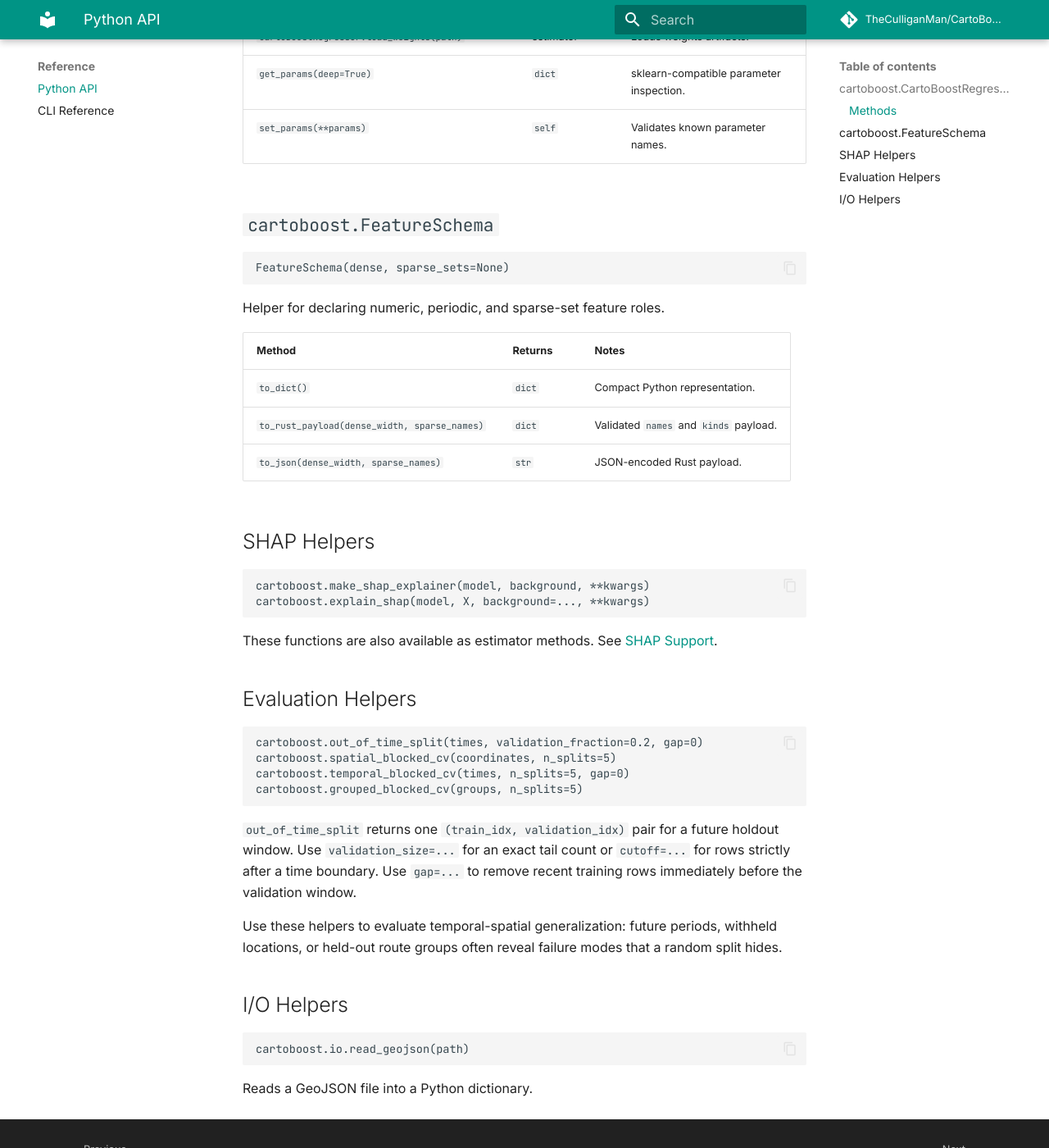
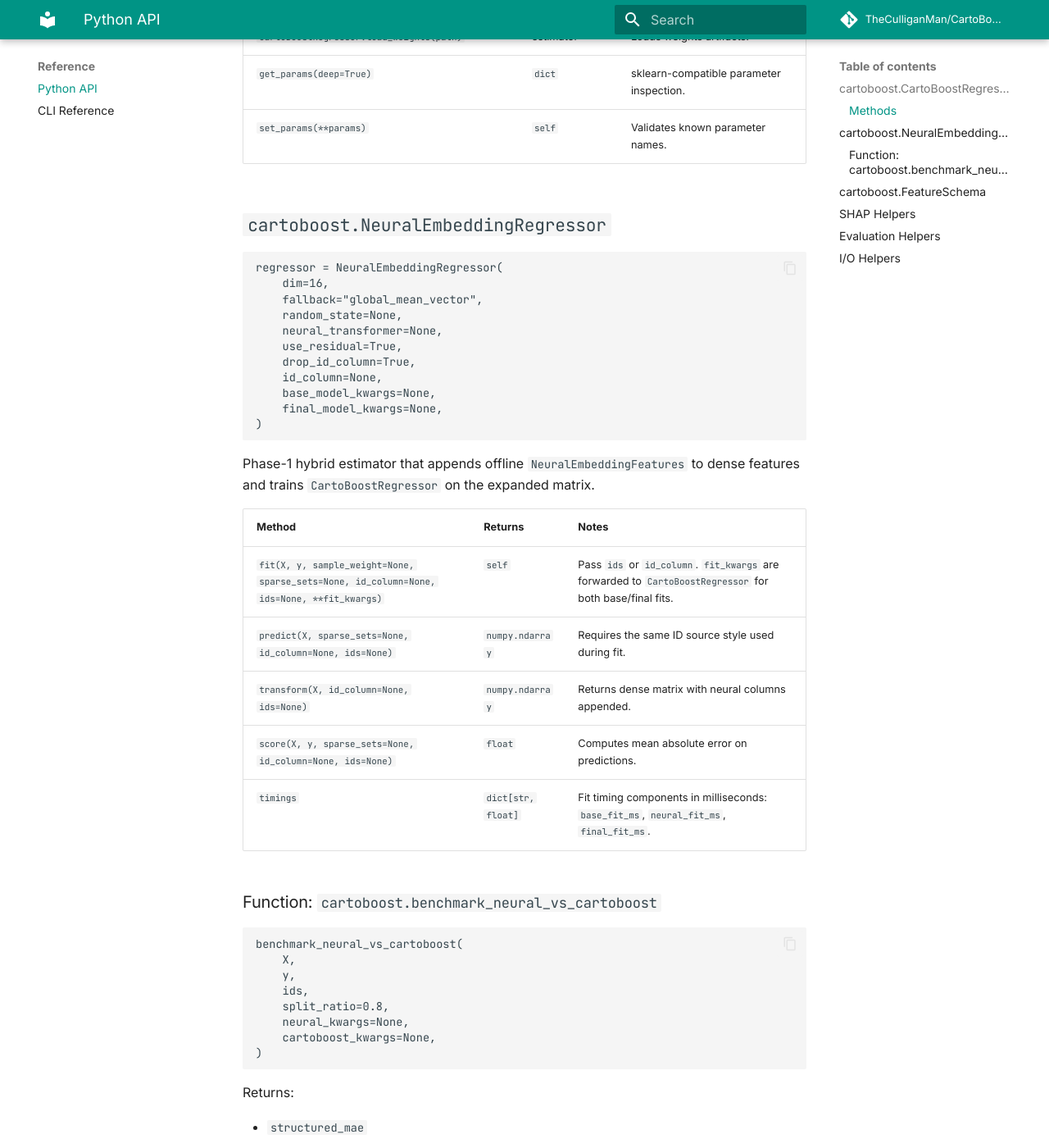
Before and after one commit to albrmar/cartoboost, an MkDocs documentation site: the page built from docs/reference/python-api.md, in a window 1280 px wide and 1400 px high, scrolled down 1437 px. Shown: the whole window at 82% size. Built offline with MkDocs 1.6.1 and Material for MkDocs 9.7.7, drawn with Linux system fonts in a browser that asks for light colours; comment, search, counter and statistics services are not loaded; some of the changed text lies outside the part shown.

Commit message:
Document neural embedding regressor API and benchmark helper

````diff
--- a/docs/reference/python-api.md
+++ b/docs/reference/python-api.md
@@ -46,6 +46,58 @@ CartoBoostRegressor(
 | `CartoBoostRegressor.load_weights(path)` | estimator | Loads weights artifacts. |
 | `get_params(deep=True)` | `dict` | sklearn-compatible parameter inspection. |
 | `set_params(**params)` | `self` | Validates known parameter names. |
+
+## `cartoboost.NeuralEmbeddingRegressor`
+
+```python
+regressor = NeuralEmbeddingRegressor(
+    dim=16,
+    fallback="global_mean_vector",
+    random_state=None,
+    neural_transformer=None,
+    use_residual=True,
+    drop_id_column=True,
+    id_column=None,
+    base_model_kwargs=None,
+    final_model_kwargs=None,
+)
+```
+
+Phase-1 hybrid estimator that appends offline `NeuralEmbeddingFeatures` to dense
+features and trains `CartoBoostRegressor` on the expanded matrix.
+
+| Method | Returns | Notes |
+| --- | --- | --- |
+| `fit(X, y, sample_weight=None, sparse_sets=None, id_column=None, ids=None, **fit_kwargs)` | `self` | Pass `ids` or `id_column`. `fit_kwargs` are forwarded to `CartoBoostRegressor` for both base/final fits. |
+| `predict(X, sparse_sets=None, id_column=None, ids=None)` | `numpy.ndarray` | Requires the same ID source style used during fit. |
+| `transform(X, id_column=None, ids=None)` | `numpy.ndarray` | Returns dense matrix with neural columns appended. |
+| `score(X, y, sparse_sets=None, id_column=None, ids=None)` | `float` | Computes mean absolute error on predictions. |
+| `timings` | `dict[str, float]` | Fit timing components in milliseconds: `base_fit_ms`, `neural_fit_ms`, `final_fit_ms`. |
+
+### Function: `cartoboost.benchmark_neural_vs_cartoboost`
+
+```python
+benchmark_neural_vs_cartoboost(
+    X,
+    y,
+    ids,
+    split_ratio=0.8,
+    neural_kwargs=None,
+    cartoboost_kwargs=None,
+)
+```
+
+Returns:
+
+- `structured_mae`
+- `hybrid_mae`
+- `improvement`
+- `cartoboost_fit_ms`
+- `cartoboost_predict_ms`
+- `hybrid_fit_ms`
+- `hybrid_predict_ms`
+
+Use this helper for quick, deterministic smoke comparisons on a held-out split.
 
 ## `cartoboost.FeatureSchema`
 
````
